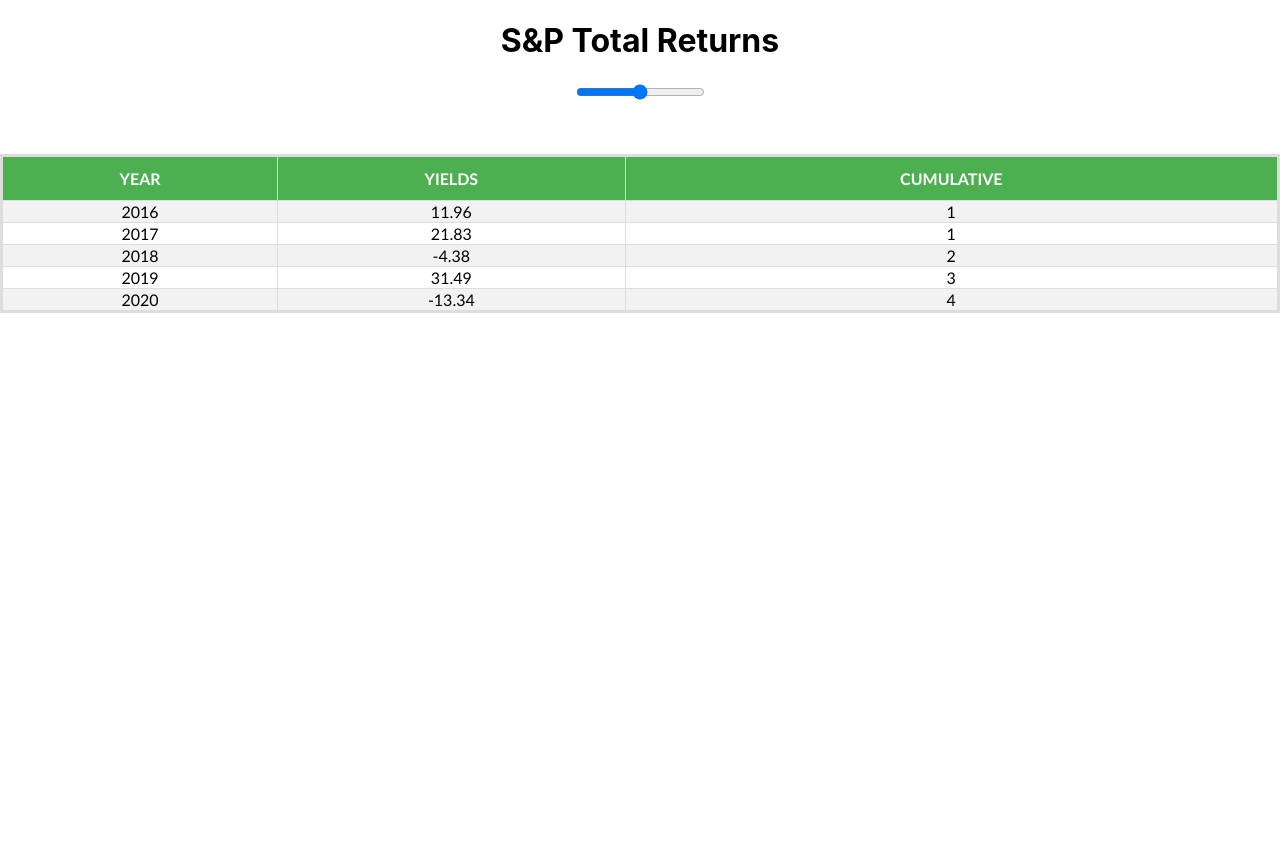
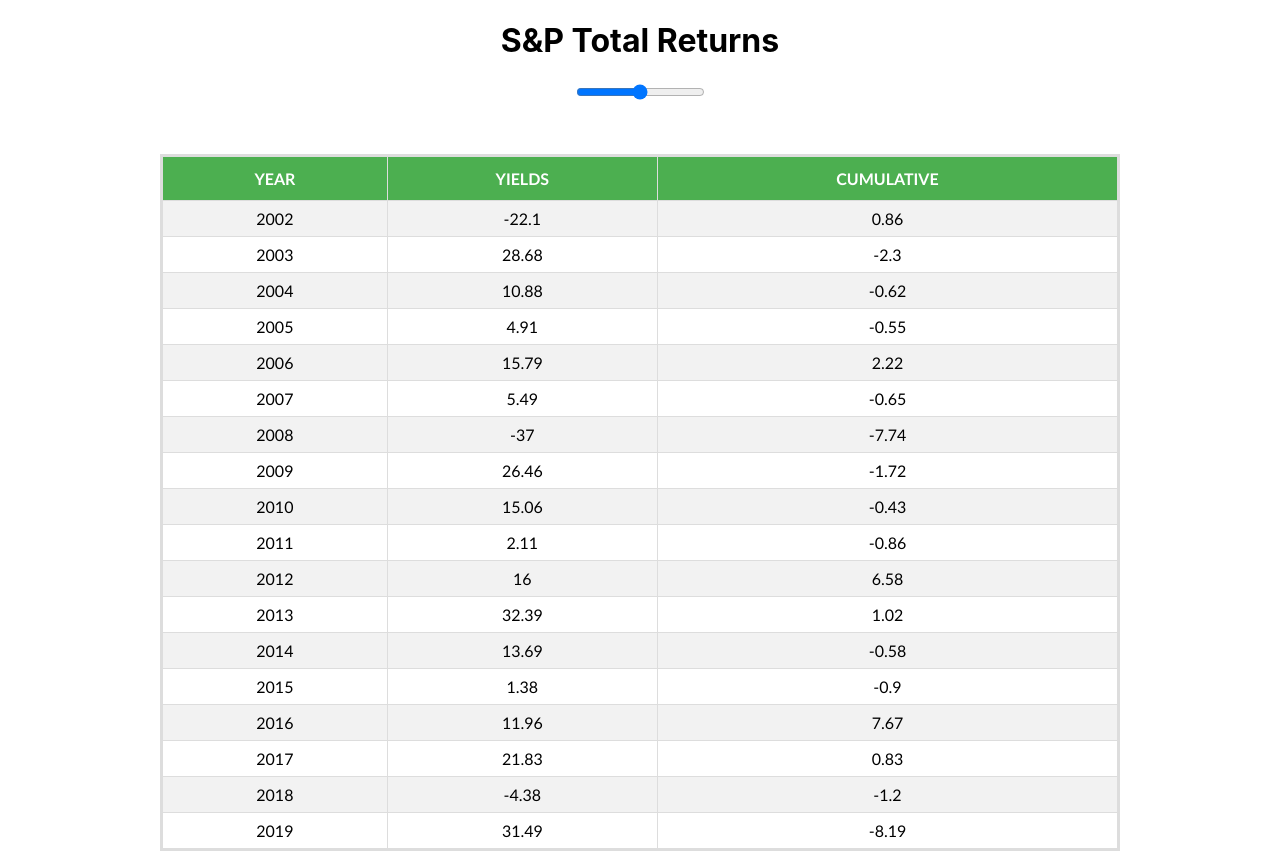
Before and after one commit to cliftonwferguson/Returns, a React (Create React App) app: page / in a window 1280 px wide. Before the commit the page ends 800 px from the top, so only its background shows below. Built offline with nearby package versions, Linux system fonts and the light colour scheme.

Commit message:
Plugged State

```diff
--- a/src/App.js
+++ b/src/App.js
@@ -10,11 +10,24 @@
       super(props)
       this.state = {
          indexReturns: [
-            { year: '2016', yields: 11.96, cumulative: 1 },
-            { year: '2017', yields: 21.83, cumulative: 1 },
-            { year: '2018', yields: -4.38, cumulative: 2 },
-            { year: '2019', yields: 31.49, cumulative: 3},
-            { year: '2020', yields: -13.34,cumulative: 4},
+            { year: '2002', yields: -22.1, cumulative: 0.86 },
+            { year: '2003', yields: 28.68, cumulative: -2.30 },
+            { year: '2004', yields: 10.88, cumulative: -0.62 },
+            { year: '2005', yields: 4.91, cumulative: -0.55 },
+            { year: '2006', yields: 15.79, cumulative: 2.22 },
+            { year: '2007', yields: 5.49, cumulative: -0.65 },
+            { year: '2008', yields: -37, cumulative: -7.74 },
+            { year: '2009', yields: 26.46, cumulative: -1.72 },
+            { year: '2010', yields: 15.06, cumulative: -0.43 },
+            { year: '2011', yields: 2.11, cumulative: -0.86 },
+            { year: '2012', yields: 16.00, cumulative: 6.58 },
+            { year: '2013', yields: 32.39, cumulative: 1.02 },
+            { year: '2014', yields: 13.69, cumulative: -0.58 },
+            { year: '2015', yields: 1.38, cumulative: -0.90 },
+            { year: '2016', yields: 11.96, cumulative: 7.67 },
+            { year: '2017', yields: 21.83, cumulative: .83 },
+            { year: '2018', yields: -4.38, cumulative: -1.20 },
+            { year: '2019', yields: 31.49, cumulative: -8.19},
          ]
       }
    }
--- a/src/Table/Table.css
+++ b/src/Table/Table.css
@@ -4,16 +4,17 @@
 }
 
 #indexReturns {
+  margin: auto;
   text-align: center;
   font-family: "Trebuchet MS", Arial, Helvetica, sans-serif;
   border-collapse: collapse;
   border: 3px solid #ddd;
-  width: 100%;
+  width: 75%;
 }
 
 #indexReturns td, #indexReturns th {
   border: 1px solid #ddd;
-
+  padding: 8px;
 }
 
 #indexReturns tr:nth-child(even){background-color: #f2f2f2;}
```
